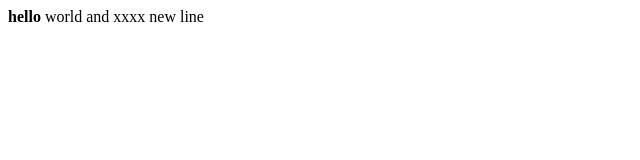
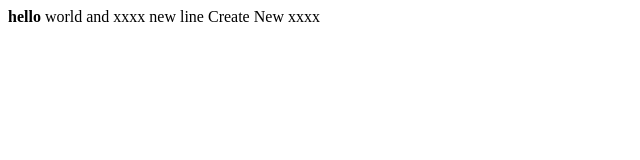
Before and after one commit to HimawariBoyz/Hello-git, a plain HTML site: page index.html in a window 1280 px wide. Shown: the whole page, without its empty margins (0-640 px from the left). Drawn offline with Linux system fonts and the light colour scheme.

Commit message:
Create New index.html

```diff
--- a/index.html
+++ b/index.html
@@ -9,4 +9,5 @@
    <b>hello</b> world and xxxx
    new line
 </body>
+    Create New xxxx
 </html>
```
